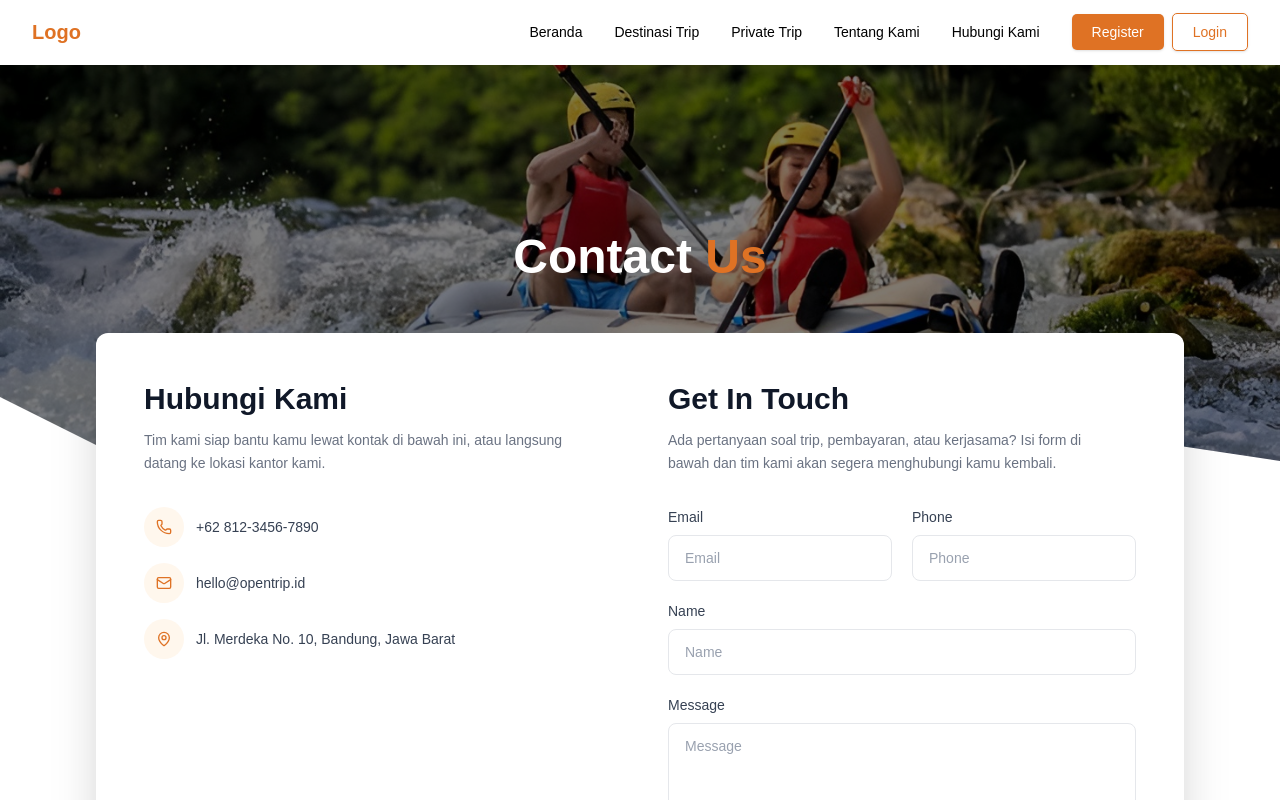
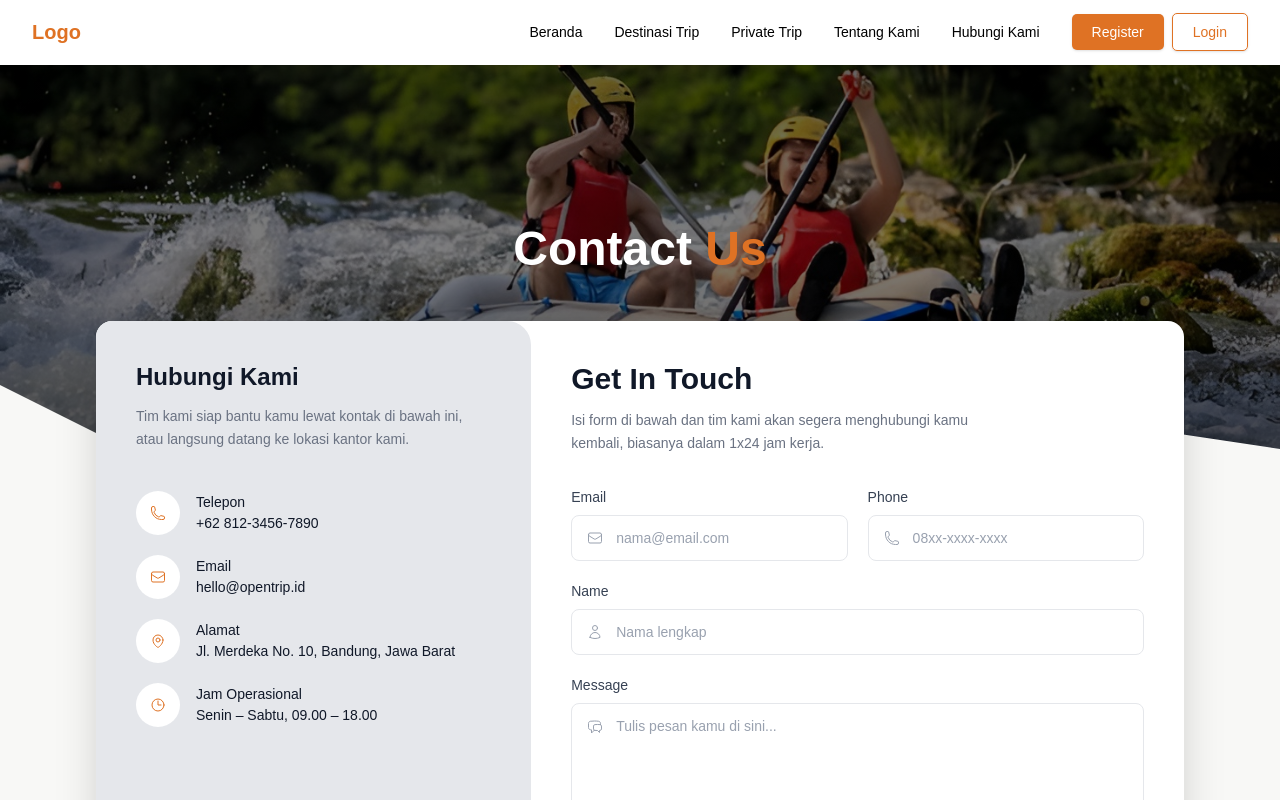
Before and after one commit to RamliWane/lansia-opentrip, a Next.js app: page /contact in a window 1280 px wide. Shown: the top 800 px of the page. Built offline with nearby package versions, Linux system fonts and the light colour scheme.

Commit message:
feat: added new package for icons. adjust: new layouting and ajustment bug

```diff
--- a/package.json
+++ b/package.json
@@ -9,6 +9,7 @@
     "lint": "eslint"
   },
   "dependencies": {
+    "@heroicons/react": "^2.2.0",
     "lucide-react": "^1.25.0",
     "next": "16.2.10",
     "react": "19.2.4",
--- a/src/app/contact/page.jsx
+++ b/src/app/contact/page.jsx
@@ -1,28 +1,46 @@
-import { Phone, Mail, MapPin } from "lucide-react";
+"use client";
+
+import { useState } from "react";
+import {
+    PhoneIcon,
+    EnvelopeIcon,
+    MapPinIcon,
+    ClockIcon,
+    PaperAirplaneIcon,
+    UserIcon,
+    ChatBubbleLeftRightIcon,
+} from "@heroicons/react/24/outline";
 import Navbar from "@/components/layout/Navbar";
 import Footer from "@/components/layout/Footer";
 import Subs from "@/components/landing/Subs";
 
 export default function ContactPage() {
+    const [submitted, setSubmitted] = useState(false);
+
+    const handleSubmit = (e) => {
+        e.preventDefault();
+        setSubmitted(true);
+    };
+
     return (
-        <div className="bg-white">
+        <div className="bg-[#f8f8f6]">
             <Navbar />
+
             <section
-                className="relative bg-cover bg-center py-24 sm:py-42"
-                style={{
-                    backgroundImage: "url('/contact-hero.jpg')",
-                }}
+                className="relative bg-cover bg-center py-24 sm:py-40"
+                style={{ backgroundImage: "url('/contact-hero.jpg')" }}
             >
-                <div className="absolute inset-0 bg-black/50" />
+                <div className="absolute inset-0 bg-gradient-to-b from-black/60 via-black/50 to-black/70" />
 
                 <div className="relative z-10 max-w-6xl mx-auto px-4 sm:px-6 lg:px-8 text-center">
-                    <h1 className="text-4xl sm:text-5xl font-bold text-white mb-3">
+
+                    <h1 className="text-4xl sm:text-5xl font-bold text-white mb-4">
                         Contact <span className="text-[#df7224]">Us</span>
                     </h1>
                 </div>
 
                 <div
-                    className="absolute bottom-0 left-0 right-0 h-16 bg-white"
+                    className="absolute bottom-0 left-0 right-0 h-16 bg-[#f8f8f6]"
                     style={{
                         clipPath: "polygon(0 100%, 100% 100%, 70% 10%, 50% 0, 10% 100%, 0 0)",
                     }}
@@ -31,81 +49,112 @@ export default function ContactPage() {
 
             <section className="relative z-20 -mt-24 sm:-mt-32 pb-16 sm:pb-20">
                 <div className="max-w-6xl mx-auto px-4 sm:px-6 lg:px-8">
-                    <div className="bg-white rounded-xl shadow-2xl p-8 sm:p-12">
-                        <div className="grid lg:grid-cols-2 gap-14">
-                            <div>
-                                <h2 className="text-2xl sm:text-3xl font-bold text-gray-900 mb-3">
+                    <div className="bg-white rounded-2xl shadow-2xl overflow-hidden">
+                        <div className="grid lg:grid-cols-5">
+
+                            <div className="lg:col-span-2 relative bg-gray-200  rounded-r-3xl p-8 sm:p-10 flex flex-col justify-between overflow-hidden">
+
+                                <div className="relative">
+                                    <h2 className="text-2xl font-bold text-gray-900 mb-3">
                                         Hubungi Kami
                                     </h2>
-                                <p className="text-gray-500 text-sm leading-relaxed mb-8 max-w-md">
+                                    <p className="text-gray-500 text-sm leading-relaxed mb-10 max-w-sm">
                                         Tim kami siap bantu kamu lewat kontak di bawah ini, atau
                                         langsung datang ke lokasi kantor kami.
                                     </p>
 
-                                <div className="space-y-4 mb-8">
-                                    <div className="flex items-center gap-3">
-                                        <div className="w-10 h-10 rounded-full bg-orange-50 flex items-center justify-center shrink-0">
-                                            <Phone size={16} className="text-[#df7224]" />
+                                    <div className="space-y-5 mb-10">
+                                        <a href="tel:+6281234567890" className="flex items-center gap-4 group">
+                                            <div className="w-11 h-11 rounded-full bg-white group-hover:bg-[#df7224] flex items-center justify-center shrink-0 transition-colors">
+                                                <PhoneIcon className="w-4 h-4 text-[#df7224] group-hover:text-white transition-colors" />
                                             </div>
-                                        <a
-                                            href="tel:+6281234567890"
-                                            className="text-sm font-medium text-gray-700 hover:text-[#df7224] transition-colors"
-                                        >
-                                            +62 812-3456-7890
+                                            <div>
+                                                <p className="text-[14px] text-gray-900">Telepon</p>
+                                                <p className="text-sm font-medium text-gray-900">+62 812-3456-7890</p>
+                                            </div>
                                         </a>
+
+                                        <a href="mailto:hello@opentrip.id" className="flex items-center gap-4 group cursor-pointer">
+                                            <div className="w-11 h-11 rounded-full bg-white group-hover:bg-[#df7224] flex items-center justify-center shrink-0 transition-colors">
+                                                <EnvelopeIcon className="w-4 h-4 text-[#df7224] group-hover:text-white transition-colors" />
                                             </div>
-                                    <div className="flex items-center gap-3">
-                                        <div className="w-10 h-10 rounded-full bg-orange-50 flex items-center justify-center shrink-0">
-                                            <Mail size={16} className="text-[#df7224]" />
+                                            <div>
+                                                <p className="text-[14px] text-gray-900">Email</p>
+                                                <p className="text-sm font-medium text-gray-900">hello@opentrip.id</p>
                                             </div>
-                                        <a
-                                            href="mailto:hello@opentrip.id"
-                                            className="text-sm font-medium text-gray-700 hover:text-[#df7224] transition-colors"
-                                        >
-                                            hello@opentrip.id
                                         </a>
+
+                                       <a href="mailto:hello@opentrip.id" className="flex items-center gap-4 group cursor-pointer">
+                                            <div className="w-11 h-11 rounded-full bg-white group-hover:bg-[#df7224] flex items-center justify-center shrink-0 transition-colors">
+                                                <MapPinIcon className="w-4 h-4 text-[#df7224] group-hover:text-white transition-colors" />
                                             </div>
-                                    <div className="flex items-center gap-3">
-                                        <div className="w-10 h-10 rounded-full bg-orange-50 flex items-center justify-center shrink-0">
-                                            <MapPin size={16} className="text-[#df7224]" />
+                                            <div>
+                                                <p className="text-[14px] text-gray-900">Alamat</p>
+                                                <p className="text-sm font-medium text-gray-900">Jl. Merdeka No. 10, Bandung, Jawa Barat</p>
                                             </div>
-                                        <span className="text-sm font-medium text-gray-700">
-                                            Jl. Merdeka No. 10, Bandung, Jawa Barat
-                                        </span>
+                                        </a>
+
+                                        <a href="mailto:hello@opentrip.id" className="flex items-center gap-4 group cursor-pointer">
+                                            <div className="w-11 h-11 rounded-full bg-white group-hover:bg-[#df7224] flex items-center justify-center shrink-0 transition-colors">
+                                                <ClockIcon className="w-4 h-4 text-[#df7224] group-hover:text-white transition-colors" />
+                                            </div>
+                                            <div>
+                                                <p className="text-[14px] text-gray-900">Jam Operasional</p>
+                                                <p className="text-sm font-medium text-gray-900">Senin – Sabtu, 09.00 – 18.00</p>
+                                            </div>
+                                        </a>
                                     </div>
                                 </div>
                             </div>
-                            <div >
+
+                            <div className="lg:col-span-3 p-8 sm:p-10">
                                 <h2 className="text-2xl sm:text-3xl font-bold text-gray-900 mb-3">
                                     Get In Touch
                                 </h2>
                                 <p className="text-gray-500 text-sm leading-relaxed mb-8 max-w-md">
-                                    Ada pertanyaan soal trip, pembayaran, atau kerjasama? Isi
-                                    form di bawah dan tim kami akan segera menghubungi kamu
-                                    kembali.
+                                    Isi form di bawah dan tim kami akan segera menghubungi kamu kembali,
+                                    biasanya dalam 1x24 jam kerja.
                                 </p>
 
-                                <form className="space-y-5">
+                                {submitted ? (
+                                    <div className="flex flex-col items-center justify-center text-center py-16 border border-dashed border-gray-200 rounded-xl">
+                                        <div className="w-14 h-14 rounded-full bg-[#df7224]/10 flex items-center justify-center mb-4">
+                                            <PaperAirplaneIcon className="w-5 h-5 text-[#df7224]" />
+                                        </div>
+                                        <h3 className="font-bold text-gray-900 mb-1">Pesan terkirim!</h3>
+                                        <p className="text-sm text-gray-500 max-w-xs">
+                                            Terima kasih, tim kami akan segera menghubungi kamu kembali.
+                                        </p>
+                                    </div>
+                                ) : (
+                                    <form onSubmit={handleSubmit} className="space-y-5">
                                         <div className="grid sm:grid-cols-2 gap-5">
                                             <div>
                                                 <label className="block text-sm font-medium text-gray-700 mb-2">
                                                     Email
                                                 </label>
+                                                <div className="relative">
+                                                    <EnvelopeIcon className="w-4 h-4 absolute left-4 top-1/2 -translate-y-1/2 text-gray-400" />
                                                     <input
                                                         type="email"
-                                                placeholder="Email"
-                                                className="w-full border border-gray-200 rounded-lg px-4 py-3 text-sm text-gray-900 placeholder:text-gray-400 focus:outline-none focus:ring-2 focus:ring-[#df7224]/20 focus:border-[#df7224] transition-colors"
+                                                        placeholder="nama@email.com"
+                                                        required
+                                                        className="w-full border border-gray-200 rounded-lg pl-11 pr-4 py-3 text-sm text-gray-900 placeholder:text-gray-400 focus:outline-none focus:ring-2 focus:ring-[#df7224]/20 focus:border-[#df7224] transition-colors"
                                                     />
+                                                </div>
                                             </div>
                                             <div>
                                                 <label className="block text-sm font-medium text-gray-700 mb-2">
                                                     Phone
                                                 </label>
+                                                <div className="relative">
+                                                    <PhoneIcon className="w-4 h-4 absolute left-4 top-1/2 -translate-y-1/2 text-gray-400" />
                                                     <input
                                                         type="tel"
-                                                placeholder="Phone"
-                                                className="w-full border border-gray-200 rounded-lg px-4 py-3 text-sm text-gray-900 placeholder:text-gray-400 focus:outline-none focus:ring-2 focus:ring-[#df7224]/20 focus:border-[#df7224] transition-colors"
+                                                        placeholder="08xx-xxxx-xxxx"
+                                                        className="w-full border border-gray-200 rounded-lg pl-11 pr-4 py-3 text-sm text-gray-900 placeholder:text-gray-400 focus:outline-none focus:ring-2 focus:ring-[#df7224]/20 focus:border-[#df7224] transition-colors"
                                                     />
+                                                </div>
                                             </div>
                                         </div>
 
@@ -113,36 +162,47 @@ export default function ContactPage() {
                                             <label className="block text-sm font-medium text-gray-700 mb-2">
                                                 Name
                                             </label>
+                                            <div className="relative">
+                                                <UserIcon className="w-4 h-4 absolute left-4 top-1/2 -translate-y-1/2 text-gray-400" />
                                                 <input
                                                     type="text"
-                                            placeholder="Name"
-                                            className="w-full border border-gray-200 rounded-lg px-4 py-3 text-sm text-gray-900 placeholder:text-gray-400 focus:outline-none focus:ring-2 focus:ring-[#df7224]/20 focus:border-[#df7224] transition-colors"
+                                                    placeholder="Nama lengkap"
+                                                    required
+                                                    className="w-full border border-gray-200 rounded-lg pl-11 pr-4 py-3 text-sm text-gray-900 placeholder:text-gray-400 focus:outline-none focus:ring-2 focus:ring-[#df7224]/20 focus:border-[#df7224] transition-colors"
                                                 />
+                                            </div>
                                         </div>
 
                                         <div>
                                             <label className="block text-sm font-medium text-gray-700 mb-2">
                                                 Message
                                             </label>
+                                            <div className="relative">
+                                                <ChatBubbleLeftRightIcon className="w-4 h-4 absolute left-4 top-4 text-gray-400" />
                                                 <textarea
                                                     rows={5}
-                                            placeholder="Message"
-                                            className="w-full border border-gray-200 rounded-lg px-4 py-3 text-sm text-gray-900 placeholder:text-gray-400 focus:outline-none focus:ring-2 focus:ring-[#df7224]/20 focus:border-[#df7224] transition-colors resize-none"
+                                                    placeholder="Tulis pesan kamu di sini..."
+                                                    required
+                                                    className="w-full border border-gray-200 rounded-lg pl-11 pr-4 py-3 text-sm text-gray-900 placeholder:text-gray-400 focus:outline-none focus:ring-2 focus:ring-[#df7224]/20 focus:border-[#df7224] transition-colors resize-none"
                                                 />
+                                            </div>
                                         </div>
 
                                         <button
                                             type="submit"
-                                        className="bg-[#df7224] text-white px-8 py-2 w-full rounded-md font-semibold hover:bg-[#c3611c] transition-colors"
+                                            className="flex items-center justify-center gap-2 bg-[#df7224] text-white px-8 py-3.5 w-full rounded-lg font-semibold hover:bg-[#c3611c] transition-colors"
                                         >
-                                        Submit Button
+                                            Kirim Pesan
+                                            <PaperAirplaneIcon className="w-4 h-4" />
                                         </button>
                                     </form>
+                                )}
                             </div>
                         </div>
                     </div>
                 </div>
             </section>
+
             <Subs />
             <Footer />
         </div>
```
Also changed, not shown: 1 other file (tests, documents, lock files or other folders). Lines whose indentation alone changed are shown as unchanged.
